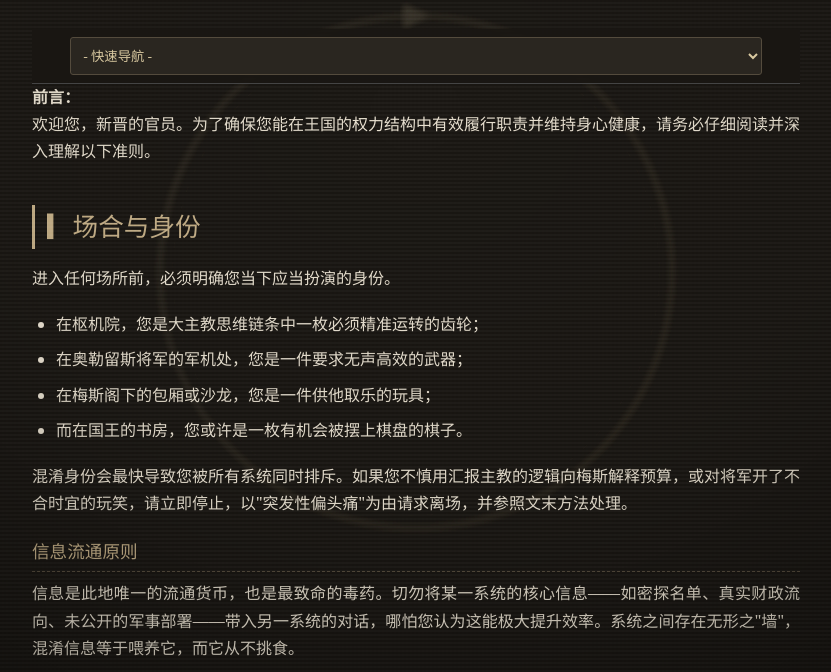
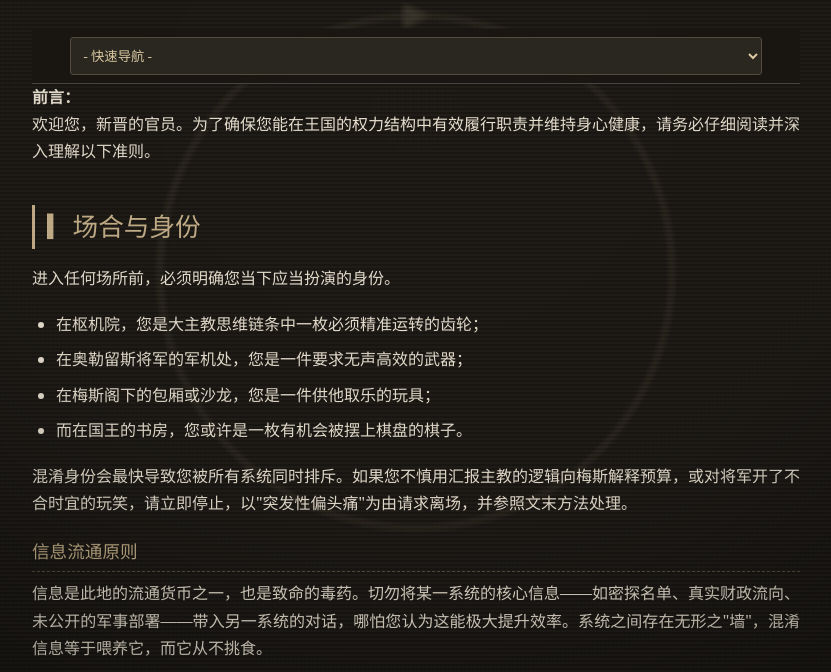
Before and after one commit to LsnowD/K1, a plain HTML site: page index.html in a window 1280 px wide. Shown: the part 128-800 px from the top of the page, without its empty margins (224-1055 px from the left). Drawn offline with Linux system fonts and the light colour scheme; a web font is replaced by a local one.

Commit message:
Update index.html

```diff
--- a/index.html
+++ b/index.html
@@ -411,7 +411,7 @@
         <p>混淆身份会最快导致您被所有系统同时排斥。如果您不慎用汇报主教的逻辑向梅斯解释预算，或对将军开了不合时宜的玩笑，请立即停止，以"突发性偏头痛"为由请求离场，并参照文末方法处理。</p>
 
         <h4>信息流通原则</h4>
-        <p>信息是此地唯一的流通货币，也是最致命的毒药。切勿将某一系统的核心信息——如密探名单、真实财政流向、未公开的军事部署——带入另一系统的对话，哪怕您认为这能极大提升效率。系统之间存在无形之"墙"，混淆信息等于喂养它，而它从不挑食。</p>
+        <p>信息是此地的流通货币之一，也是致命的毒药。切勿将某一系统的核心信息——如密探名单、真实财政流向、未公开的军事部署——带入另一系统的对话，哪怕您认为这能极大提升效率。系统之间存在无形之"墙"，混淆信息等于喂养它，而它从不挑食。</p>
 
         <h2 id="king">▎国王陛下</h2>
         <p>陛下的脸上永远保持着一种得体的微笑，但这微笑可承载无数含义，切勿将其简单理解为友好。</p>
```
